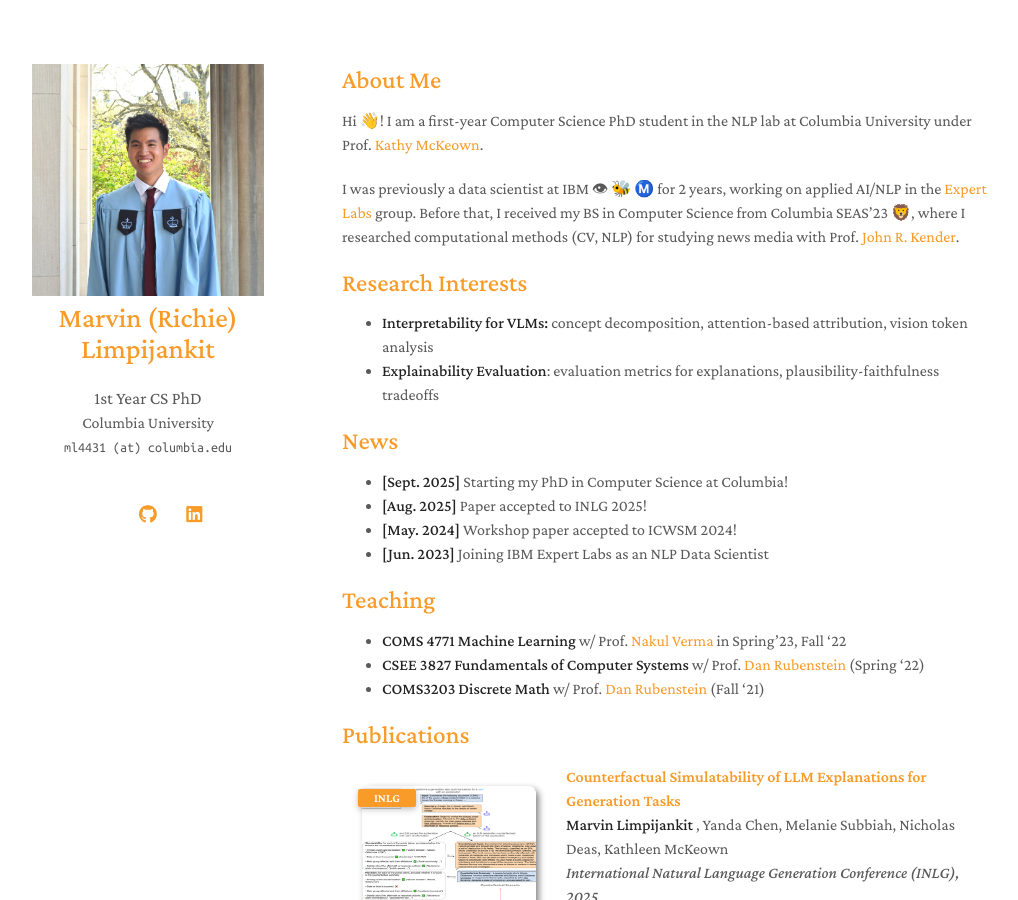
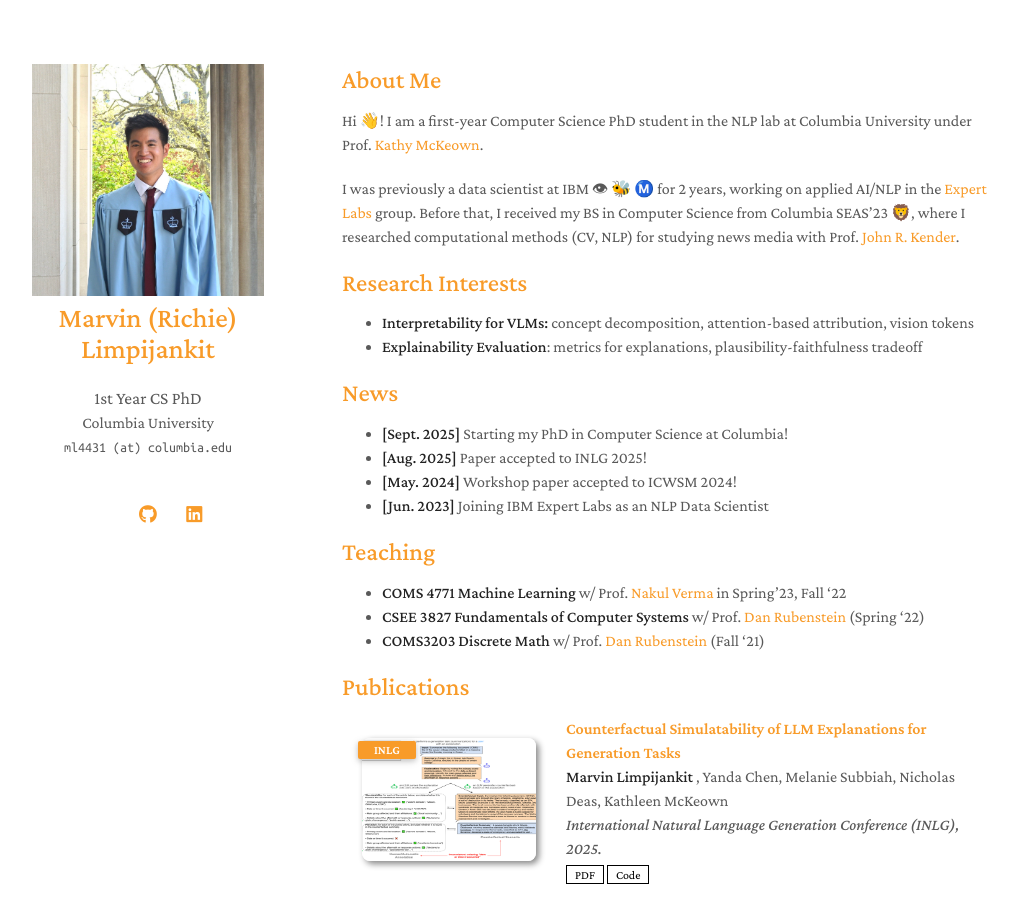
Before and after one commit to mlimpijankit/mlimpijankit.github.io, a Jekyll site: the page built from index.md, in a window 1280 px wide and 900 px high. Shown: the whole window, without its empty margins (128-1146 px from the left). Built offline with Jekyll 4.4.1, drawn with Linux system fonts in a browser that asks for light colours; a style sheet for code colours, icons or effects is not loaded.

Commit message:
Update index.md

```diff
--- a/index.md
+++ b/index.md
@@ -10,8 +10,8 @@ I was previously a data scientist at IBM 👁 🐝 Ⓜ️ for 2 years, working o
 
 ## Research Interests
 
-- **Interpretability for VLMs:** concept decomposition, attention-based attribution, vision token analysis
-- **Explainability Evaluation**: evaluation metrics for explanations, plausibility-faithfulness tradeoffs
+- **Interpretability for VLMs:** concept decomposition, attention-based attribution, vision tokens
+- **Explainability Evaluation**: metrics for explanations, plausibility-faithfulness tradeoff
 
 ## News
 
```
